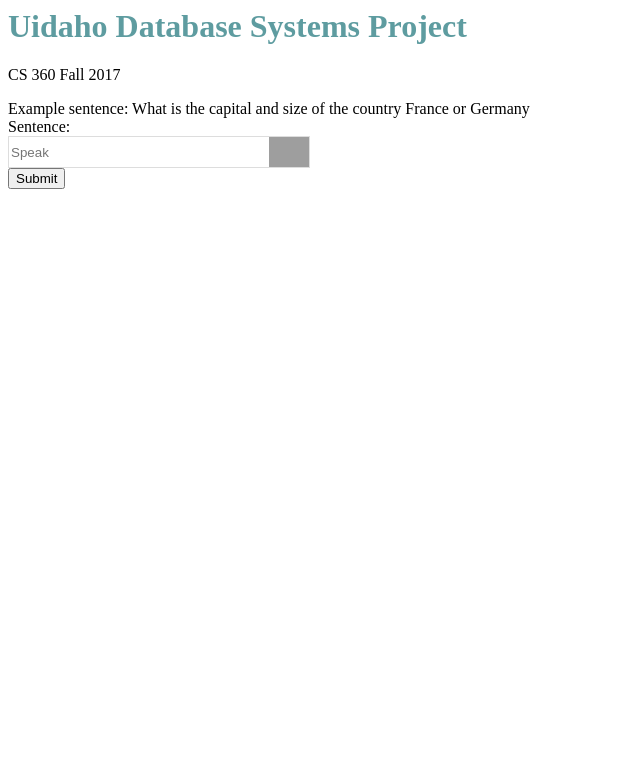
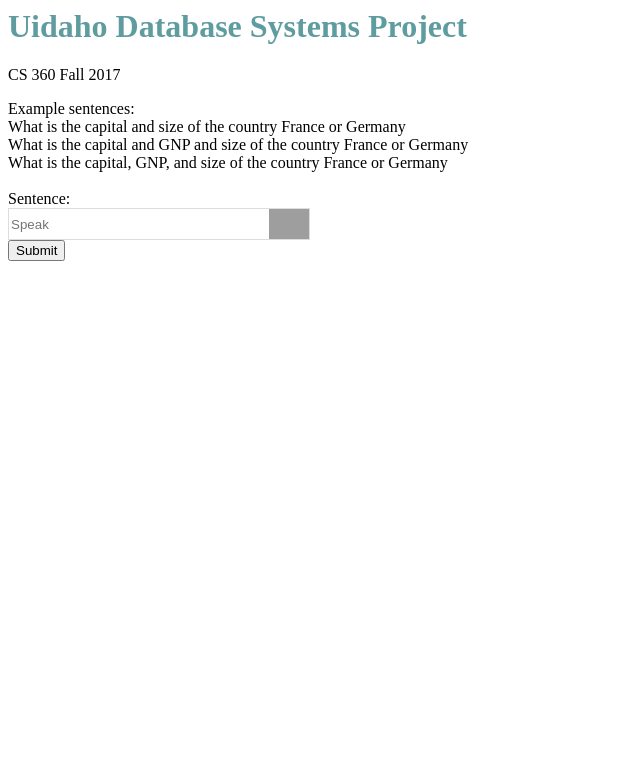
Before and after one commit to rohitkyadv/CS460-360-Project, a PHP site: page / in a window 1280 px wide. Shown: the top 783 px of the page, without its empty margins (0-640 px from the left). Run offline with PHP 8.4, Linux system fonts and the light colour scheme; data that the repository does not hold is empty; grey boxes are pictures that could not be loaded.

Commit message:
More examples

```diff
--- a/index.php
+++ b/index.php
@@ -13,7 +13,10 @@
   .speech img {float: right; width: 40px }
 </style>
 
-Example sentence: What is the capital and size of the country France or Germany
+Example sentences: <br>
+What is the capital and size of the country France or Germany <br>
+What is the capital and GNP and size  of the country France or Germany<br>
+What is the capital, GNP, and size  of the country France or Germany<br><br>
 
 <!-- Search Form -->
 <form id="labnol" method="post" action="index.php"> <!action="https://www.google.com/search">
```
